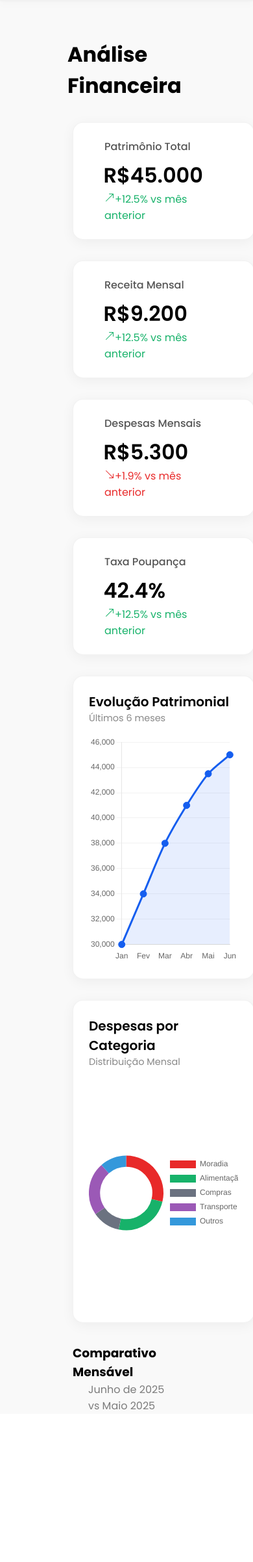
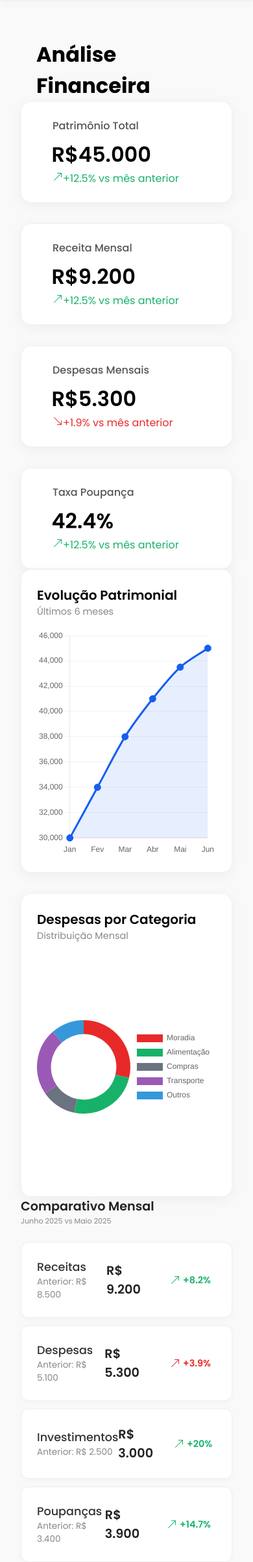
Before and after one commit to mauricio-m-dev/Gerenciador-Financeiro, a PHP site: page /View/Analise.php in a window 390 px wide. Shown: the part 70-2474 px from the top of the page at 65% size. Before the commit the page ends 2240 px from the top, so only its background shows below. Run offline with PHP 8.4, Linux system fonts and the light colour scheme; some libraries are stand-ins or nearby versions.

Commit message:
feat: Adicionei Comparativo mensal, mudança no header, responsividade do site por completo.

```diff
--- a/View/Analise.php
+++ b/View/Analise.php
@@ -33,11 +33,11 @@
             </div>
 
             <ul class="nav-links">
-                <li><a href="#">Home</a></li>
-                <li><a href="#">Sobre</a></li>
-                <li><a href="#">Serviços</a></li>
-                <li><a href="#">Projetos</a></li>
-                <li><a href="#">Contato</a></li>
+                <li><a href="#">Visão Geral</a></li>
+                <li><a href="#">Investimentos</a></li>
+                <li><a href="#">Análise</a></li>
+                <li><a href="#">Metas</a></li>
+                <li><a href="#">Cartões</a></li>
             </ul>
 
             <div class="user-area">
@@ -58,6 +58,7 @@
         </div>
 
         <div class="geral-container">
+
             <div class="geral-card-renda">
                 <p class="mini">Patrimônio Total</p>
                 <h2>R$45.000</h2>
@@ -85,7 +86,7 @@
                             d="M14 13.5a.5.5 0 0 1-.5.5h-6a.5.5 0 0 1 0-1h4.793L2.146 2.854a.5.5 0 1 1 .708-.708L13 12.293V7.5a.5.5 0 0 1 1 0z" />
                     </svg>+1.9% vs mês anterior</p>
             </div>
-            <div class="geral-card-metas">
+            <div class="geral-card-taxa">
                 <p class="mini">Taxa Poupança</p>
                 <h2>42.4%</h2>
                 <p class="green"><svg xmlns="http://www.w3.org/2000/svg" width="16" height="16" fill="currentColor"
@@ -112,11 +113,74 @@
                     <canvas id="expenses-chart"></canvas>
                 </div>
             </div>
+
         </div>
         <div class="comparativo">
-            <h3>Comparativo Mensável</h3>
-            <p>Junho de 2025 vs Maio 2025</p>
+            <h3 class="mensal">Comparativo Mensal</h3>
+            <p class="mes">Junho 2025 vs Maio 2025</p>
+
+            <div class="comparison-card">
+                <div class="comparison-details">
+                    <h3>Receitas</h3>
+                    <p class="prev-value">Anterior: R$ 8.500</p>
+                </div>
+                <div class="comparison-metrics">
+                    <span class="current-value">R$ 9.200</span>
+                    <span class="growth green">
+                        <svg xmlns="http://www.w3.org/2000/svg" width="16" height="16" fill="currentColor" class="bi bi-arrow-up-right" viewBox="0 0 16 16">
+                            <path fill-rule="evenodd" d="M14 2.5a.5   .5 0 0 0-.5-.5h-6a.5.5 0 0 0 0 1h4.793L2.146 13.146a.5.5 0 0 0 .708.708L13 3.707V8.5a.5.5 0 0 0 1 0z" />
+                        </svg>+8.2%
+                    </span>
+                </div>
+            </div>
+
+            <div class="comparison-card">
+                <div class="comparison-details">
+                    <h3>Despesas</h3>
+                    <p class="prev-value">Anterior: R$ 5.100</p>
+                </div>
+                <div class="comparison-metrics">
+                    <span class="current-value">R$ 5.300</span>
+                    <span class="growth red">
+                        <svg xmlns="http://www.w3.org/2000/svg" width="16" height="16" fill="currentColor" class="bi bi-arrow-up-right" viewBox="0 0 16 16">
+                            <path fill-rule="evenodd" d="M14 2.5a.5   .5 0 0 0-.5-.5h-6a.5.5 0 0 0 0 1h4.793L2.146 13.146a.5.5 0 0 0 .708.708L13 3.707V8.5a.5.5 0 0 0 1 0z" />
+                        </svg>+3.9%
+                    </span>
+                </div>
+            </div>
+
+            <div class="comparison-card">
+                <div class="comparison-details">
+                    <h3>Investimentos</h3>
+                    <p class="prev-value">Anterior: R$ 2.500</p>
+                </div>
+                <div class="comparison-metrics">
+                    <span class="current-value">R$ 3.000</span>
+                    <span class="growth green">
+                        <svg xmlns="http://www.w3.org/2000/svg" width="16" height="16" fill="currentColor" class="bi bi-arrow-up-right" viewBox="0 0 16 16">
+                            <path fill-rule="evenodd" d="M14 2.5a.5   .5 0 0 0-.5-.5h-6a.5.5 0 0 0 0 1h4.793L2.146 13.146a.5.5 0 0 0 .708.708L13 3.707V8.5a.5.5 0 0 0 1 0z" />
+                        </svg>+20%
+                    </span>
+                </div>
+            </div>
+
+            <div class="comparison-card">
+                <div class="comparison-details">
+                    <h3>Poupanças</h3>
+                    <p class="prev-value">Anterior: R$ 3.400</p>
+                </div>
+                <div class="comparison-metrics">
+                    <span class="current-value">R$ 3.900</span>
+                    <span class="growth green">
+                        <svg xmlns="http://www.w3.org/2000/svg" width="16" height="16" fill="currentColor" class="bi bi-arrow-up-right" viewBox="0 0 16 16">
+                            <path fill-rule="evenodd" d="M14 2.5a.5   .5 0 0 0-.5-.5h-6a.5.5 0 0 0 0 1h4.793L2.146 13.146a.5.5 0 0 0 .708.708L13 3.707V8.5a.5.5 0 0 0 1 0z" />
+                        </svg>+14.7%
+                    </span>
+                </div>
+            </div>
+
         </div>
+
     </main>
 
     <script src="https://cdn.jsdelivr.net/npm/chart.js"></script>
--- a/template/asset/css/Analise.css
+++ b/template/asset/css/Analise.css
@@ -141,8 +141,9 @@ main p {
     transition: all 0.3s ease-in-out;
 }
 .title{
-    margin-left: 3rem;
-    margin-right: 3rem;
+    margin-left: 4rem;
+    margin-right: 4rem;
+
 }
 .geral-container {
   display: grid;
@@ -200,6 +201,7 @@ main p {
   padding: 1.5rem;
   transition: transform 0.3s ease, box-shadow 0.3s ease;
   border: 1px solid rgba(0, 0, 0, 0.05);
+
 }
 
 .geral-card-metas h2 {
@@ -208,6 +210,25 @@ main p {
   margin-top: 0.5rem;
   margin-left: 1.4rem;
 }
+
+.geral-card-taxa {
+  background: #ffffff;
+  border-radius: 16px;
+  box-shadow: 0 4px 20px rgba(0, 0, 0, 0.05);
+  padding: 1.5rem;
+  transition: transform 0.3s ease, box-shadow 0.3s ease;
+  border: 1px solid rgba(0, 0, 0, 0.05);
+
+
+}
+
+.geral-card-taxa h2 {
+  font-size: 2rem;
+  font-weight: 600;
+  margin-top: 0.5rem;
+  margin-left: 1.4rem;
+}
+
 
 
 .green{
@@ -243,7 +264,7 @@ main p {
     font-size: 1.25rem;
     font-weight: 600;
     color: #000;
-    margin-bottom: 0; /* Remove margem para ficar perto do sub-title */
+    margin-bottom: 0; /* Remove margem para ficar perto do sub-e */
 }
 
 .chart-card .sub-title {
@@ -264,14 +285,90 @@ main p {
 }
 
 .comparativo{
+    /* Ajusta o container principal para centralização */
+    grid-template-columns: repeat(auto-fit, minmax(280px, 1fr));
+
+
+    /* Zera estilos antigos para evitar conflito, mantendo o margin-top */
     margin-top: 2rem;
     margin-left: 5rem;
     margin-right: 5rem;
+    flex-direction: column;
+
 }
 
-.comparativo p{
-    opacity: 0.5;
+.comparativo .mensal {
+    font-size: 1.2rem;
+    font-weight: 600;
+    color: #222;
+    margin-bottom: 0;
 }
+
+.mes{
+    opacity: 1; /* Força a opacidade total para o subtítulo */
+    font-size: 0.7rem;
+    color: #888;
+    font-weight: 400;
+    margin-top: 0;
+    margin-bottom: 1.5rem;
+    padding: 0;
+}
+
+.comparison-card {
+    display: flex;
+    justify-content: space-between;
+    align-items: center;
+    background: #ffffff;
+    border-radius: 12px;
+    padding: 1.5rem;
+    margin-bottom: 0.75rem;
+    box-shadow: 0 2px 8px rgba(0, 0, 0, 0.03);
+    border: 1px solid #f0f0f0;
+}
+
+.comparison-card:last-child {
+    margin-bottom: 0;
+}
+
+.comparison-details h3 {
+    font-size: 1.1rem;
+    font-weight: 500;
+    color: #333;
+    margin: 0;
+}
+
+.comparison-details .prev-value {
+    font-size: 0.85rem;
+    color: #888;
+    margin: 0;
+    padding: 0;
+}
+
+.comparison-metrics {
+    display: flex;
+    align-items: center;
+    gap: 1.5rem;
+}
+
+.comparison-metrics .current-value {
+    font-size: 1.2rem;
+    font-weight: 600;
+    color: #222;
+}
+
+.comparison-metrics .growth {
+    font-size: 0.9rem;
+    font-weight: 600;
+    display: flex;
+    align-items: center;
+    gap: 0.25rem;
+    /* Fundo da bolha de crescimento */
+    padding: 0.25rem 0.5rem;
+    border-radius: 6px;
+}
+
+
+
 
 /* --- Responsividade (Mobile) --- */
 @media (max-width: 992px) {
@@ -349,7 +446,26 @@ main p {
         margin-top: 2rem;
         margin-left: auto;
         margin-right: auto;
+
+    }
+
+    .comparativo{
+        width: 100%;
+        margin: auto;
+
+
+
+    }
+    .geral-container {
+        margin: auto;
+
+
+    }
+
+    .title{
+        margin: auto;
     }
 
 
+
 }
```
